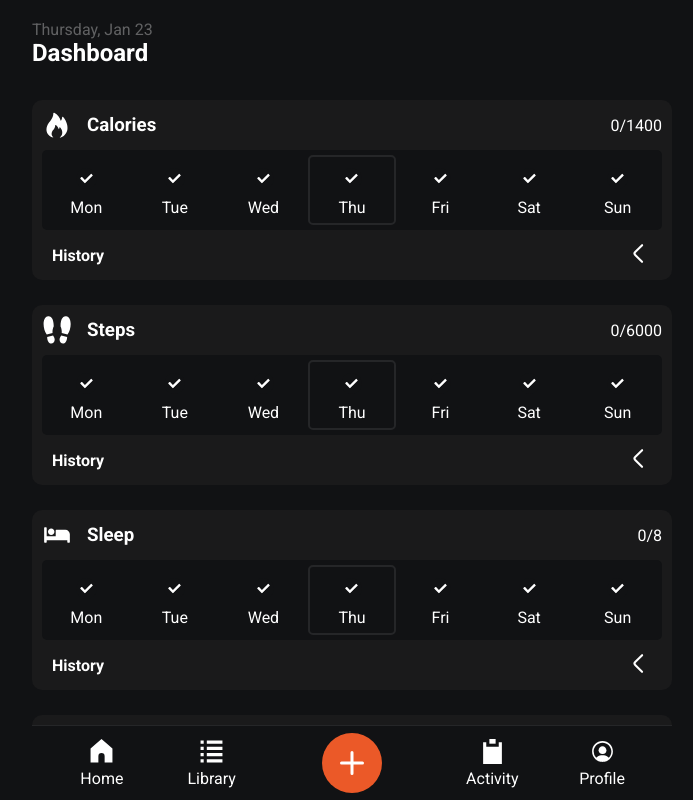
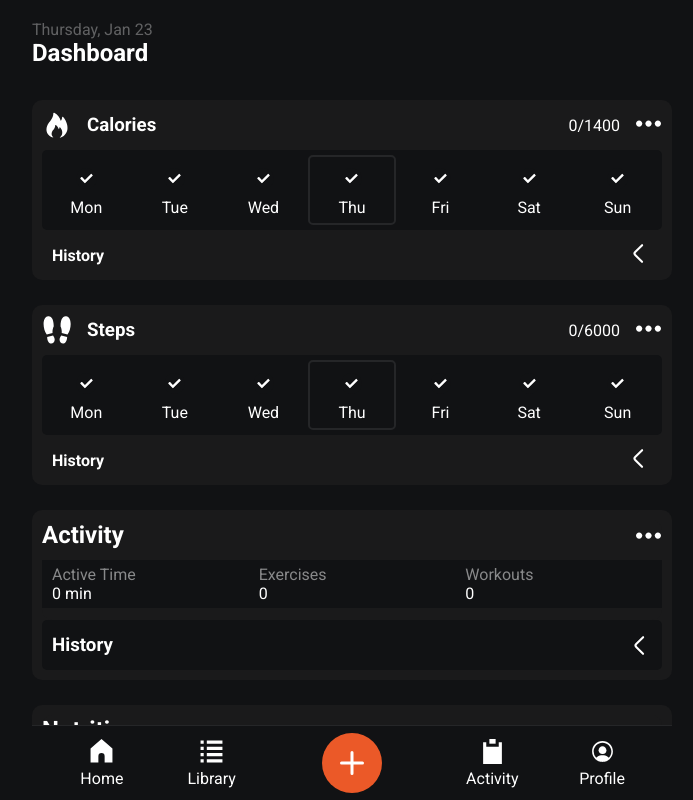
Before and after one commit to Stefan0712/fitness-app, a React (Create React App) app: page / in a window 1280 px wide. Shown: the whole page, without its empty margins (288-981 px from the left). Built offline with nearby package versions, Linux system fonts and the light colour scheme.

Commit message:
Added a menu button for each goal, created reducer to update the dashboard layout and added that reduces to each component of the dashboard

```diff
--- a/src/components/pages/Dashboard/Dashboard.js
+++ b/src/components/pages/Dashboard/Dashboard.js
@@ -5,6 +5,7 @@ import { useSelector, useDispatch } from 'react-redux';
 import { format, startOfWeek, addDays, getDay } from 'date-fns';
 import { IconLibrary } from '../../../IconLibrary';
 import Goal from './Goal';
+import { updateDashboardLayout } from '../../../store/userSlice';
 
 
 
@@ -12,13 +13,13 @@ const Dashboard = () => {
 
     const [selectedDate, setSelectedDate] = useState(getCurrentDay());
 
-    const [shownSections, setShownSections] = useState(['goals','activity','nutrition']);
+
 
     const dispatch = useDispatch();
     const userActivity = useSelector((state)=>state.user.activity[selectedDate]);
-    const allActivity = useSelector((state)=>state.user.activity);
     const userGoals = useSelector((state)=>state.user.userData.goals);
 
+    const dashboardComponents = useSelector((state)=>state.user.dashboardSections);
 
     const [isGoalsExpanded, setIsGoalsExpanded] = useState(false);
     const [isActivityExpanded, setIsActivityExpanded] = useState(false);
@@ -47,7 +48,7 @@ const Dashboard = () => {
 
 
     const hideSection = (sectionName) =>{
-        setShownSections(shownSections=>shownSections.filter(s=>s !== sectionName));
+        dispatch(updateDashboardLayout(dashboardComponents.filter(s=>s !== sectionName)));
         setMenu(null);
     }
 
@@ -106,9 +107,10 @@ const Dashboard = () => {
 
             <div className={styles['dashboard-content']}>
 
-                {userGoals.length > 0 ? userGoals.map((goal, index)=>(<Goal key={'goal-'+index} data={goal} />)): 'No goals found'}
+                {userGoals.length > 0 ? userGoals.filter(item=>dashboardComponents.some(component=>component.identifier===item.id)).map((goal, index)=>(<Goal key={'goal-'+index} data={goal} />)): 'No goals found'}
 
-                <div className={styles.section} style={{display: shownSections.includes('activity') ? 'flex' : 'none'}}>
+                {dashboardComponents.some(item=>item.identifier === "activity") ? (
+                    <div className={styles.section}>
                     <div className={styles['summary-card']}>
                     <div className={styles['summary-card-header']}>
                             <h2>Activity</h2>
@@ -146,7 +148,9 @@ const Dashboard = () => {
                         ))) : (<h3>No activity</h3>)}
                     </div>
                 </div>
-                <div className={`${styles.section} ${styles.nutrition}`} style={{display: shownSections.includes('nutrition') ? 'flex' : 'none'}}>
+                ):null}
+                {dashboardComponents.some(item=>item.identifier === "nutrition") ? (
+                    <div className={`${styles.section} ${styles.nutrition}`}>
                     <div className={`${styles['summary-card']} ${styles['nutrition-section']}`}>
                     <div className={styles['summary-card-header']}>
                             <h2>Nutrition</h2>
@@ -196,6 +200,7 @@ const Dashboard = () => {
                         ))) : (<h3>No activity</h3>)}
                     </div>
                 </div>
+                ):null}
             </div>
 
 
--- a/src/components/pages/Dashboard/Goal.js
+++ b/src/components/pages/Dashboard/Goal.js
@@ -1,10 +1,11 @@
 import styles from './Goal.module.css';
-import { useSelector } from 'react-redux';
+import { useSelector, useDispatch } from 'react-redux';
 import { useEffect, useState } from 'react';
-import { convertFullDate, formatTime, getCurrentDay, getDateFromTimestamp, getHourFromTimestamp } from '../../../helpers';
-import { startOfWeek, addDays, format } from 'date-fns';
+import {getCurrentDay, getDateFromTimestamp, getHourFromTimestamp } from '../../../helpers';
+import { startOfWeek, addDays} from 'date-fns';
 import { IconLibrary } from '../../../IconLibrary';
 import useCurrentWeekLogs from './useCurrentWeekLogs';
+import { updateDashboardLayout } from '../../../store/userSlice';
 
 
 
@@ -13,15 +14,20 @@ const Goal = ({data}) => {
 
     const logs = useSelector((state)=>state.user?.activity[getCurrentDay()]?.logs?.filter(item=>item.id === data.id));
     const currentWeeksLogs = useCurrentWeekLogs();
+    const dispatch = useDispatch();
+    const dashboardSections = useSelector((state)=>state.user.dashboardSections);
     const [currentWeek, setCurrentWeek] = useState([]);
 
     const [isHistoryExpanded, setIsHistoryExpanded] = useState(false)
-
+    const [showMenu, setShowMenu] = useState(false)
 
     const getCurrentWeek = () => {
         const today = new Date();
         return Array.from({ length: 7 }, (_, i) => addDays(startOfWeek(today, { weekStartsOn: 1 }), i));
     };
+
+
+
     useEffect(()=>{
         const weeksData = currentWeeksLogs?.map(item=>({logs: item.logs,date: item.date, dayName: item.shortDayName, completion: getCompletionRates(item.logs)}));
         console.log(weeksData)
@@ -37,13 +43,22 @@ const Goal = ({data}) => {
             return 0;
         }
     }
-
+    const hideGoal = () =>{
+        dispatch(updateDashboardLayout(dashboardSections.filter(item=>item.identifier != data.id)))
+    }
     return (
         <div className={`${styles.goal} ${isHistoryExpanded ? styles['expand-goal'] : ''}`}>
+            {showMenu ? (
+                <div className={styles.menu}>
+                    <button type='button' className='clear-button' onClick={hideGoal}>Hide</button>
+                    <button type='button' className='clear-button' onClick={()=>setShowMenu(false)}>Cancel</button>
+                </div>
+            ):null}
             <div className={styles.header}>
                 <img className={styles.icon} src={data.icon.icon}></img>
                 <h3>{data.name}</h3>
                 <p>{logs?.reduce((sum, obj)=>sum + parseInt(obj.data.value,10),0) || 0}/{data.target}</p>
+                <button className='clear-button' onClick={()=>setShowMenu(true)}><img src={IconLibrary.Dots} className='small-icon' alt='' /></button>
             </div>
             <div className={styles.days}>
                 {currentWeek?.map((item, index)=>{
--- a/src/components/pages/Dashboard/Goal.module.css
+++ b/src/components/pages/Dashboard/Goal.module.css
@@ -13,6 +13,7 @@
     display: flex;
     flex-direction: column;
     transition: all 0.1s;
+    position: relative;
 }
 .goal.expand-goal{
     height: 380px;
@@ -118,3 +119,36 @@
 .selected{
     border: 2px solid rgba(211, 211, 211, 0.1);
 }
+.menu{
+    position: absolute;
+    top: 40px;
+    right: 20px;
+    width: 150px;
+    height: 80px;
+    background-color: #111214;
+    display: flex;
+    flex-direction: column;
+    border-radius: 5px;
+    border: 1px solid rgba(211, 211, 211, 0.1);
+    animation-name: showGoalMenu;
+    animation-duration: 0.1s;
+}
+.menu button{
+    width: 100%;
+    height: 40px;
+    display: flex;
+    align-items: center;
+    justify-content: center;
+    font-size: 1rem;
+
+}
+@keyframes showGoalMenu {
+    from{
+        height: 0px;
+        opacity: 0;
+    }
+    to{
+        height: 80px;
+        opacity: 1;
+    }
+}
--- a/src/store/userSlice.js
+++ b/src/store/userSlice.js
@@ -323,7 +323,12 @@ const initialState = {
   defaultWorkouts: workouts,
   defaultExercises: exercises,
   message: null,
-  dashboardSections: ['goals','activity','nutrition','planned']
+  dashboardSections: [
+    {type: 'goal', identifier: 'bc8d7239-4396-4cc9-b052-6105e3728a15'},
+    {type: 'goal', identifier: '3d629850-384e-4adf-95f8-6c8209c3fe1f'},
+    {type: 'section', identifier: 'activity'},
+    {type: 'section', identifier: 'nutrition'}
+  ]
 };
 
 const userSlice = createSlice({
@@ -515,6 +520,9 @@ const userSlice = createSlice({
   disableStopwatch: (state) =>{
     state.userData.isStopwatchOn = false;
   },
+  updateDashboardLayout: (state, action) =>{
+    state.dashboardSections = action.payload;
+  },
     reset: () => initialState,
   },
 });
@@ -548,6 +556,7 @@ export const {
   addGoal,
   updateGoal,
   removeGoal,
+  updateDashboardLayout
 } = userSlice.actions;
 
 export default userSlice.reducer;
```
